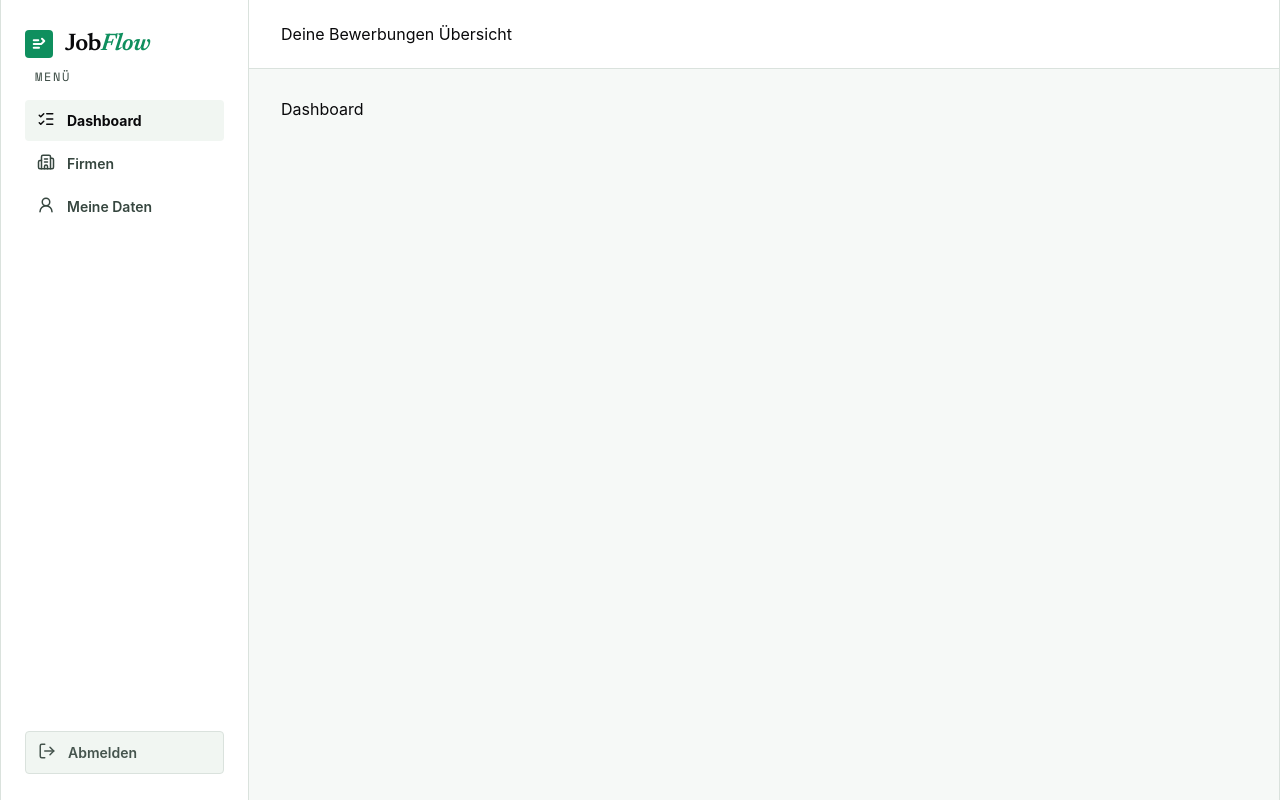
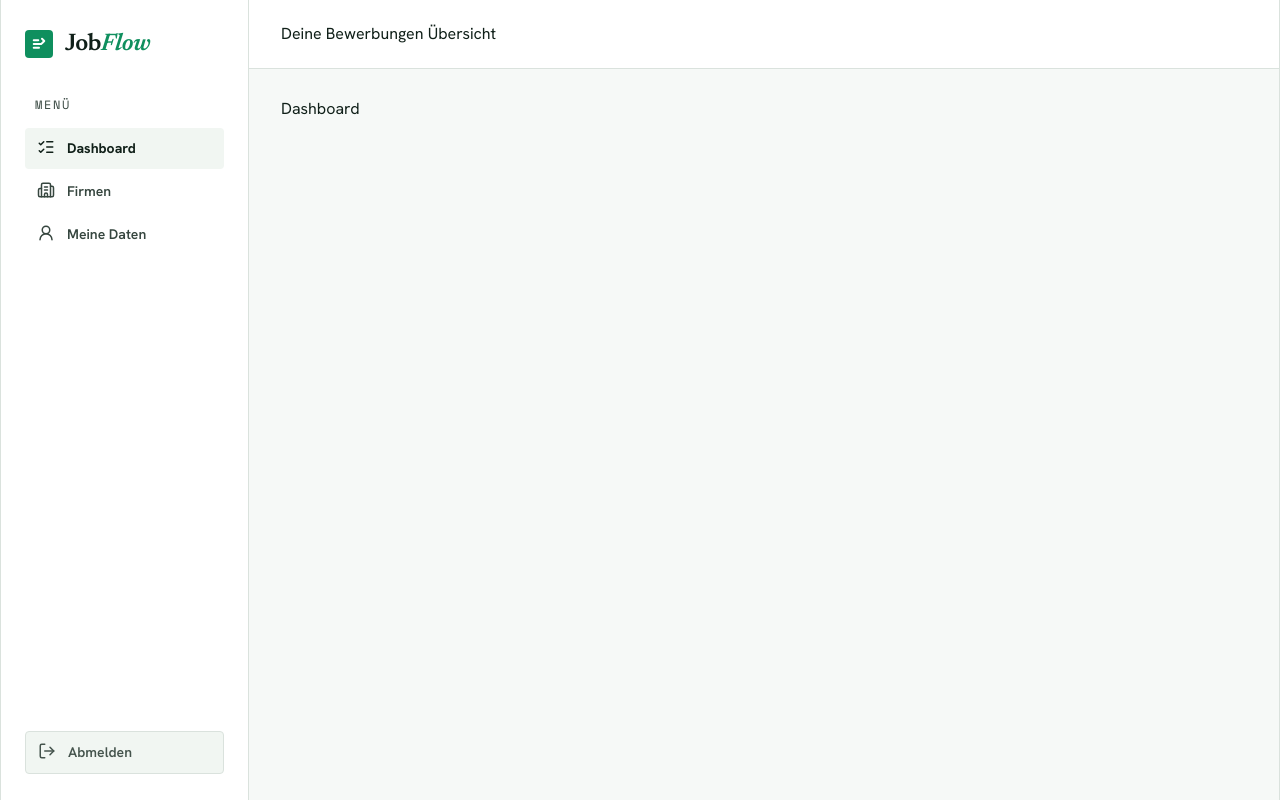
Before and after one commit to sascha-mueller/JobFlow, a React (Vite) app in the folder frontend/: page /dashboard in a window 1280 px wide. Built offline with nearby package versions, Linux system fonts and the light colour scheme.

Commit message:
add body styles

```diff
--- a/frontend/src/styles/layouts/container.css
+++ b/frontend/src/styles/layouts/container.css
@@ -2,6 +2,12 @@
   body {
     @apply text-foreground;
     background-color: var(--bg-canvas);
+    font-family: var(--f-sans);
+    color: var(--text);
+    font-size: 16px;
+    line-height: 1.5;
+    -webkit-font-smoothing: antialiased;
+    text-rendering: optimizeLegibility;
   }
 }
 
@@ -34,13 +40,14 @@
     border-right: var(--border-thickness) solid var(--border);
     display: flex;
     flex-direction: column;
-    padding: 26px 24px;
+    gap: 1.75rem;
+    padding: 1.625rem 1.5rem;
   }
 
   .header {
     grid-area: header;
 
-    padding: 22px 32px;
+    padding: 1.375rem 2rem;
 
     background-color: var(--surface);
     border-bottom: var(--border-thickness) solid var(--border);
```
